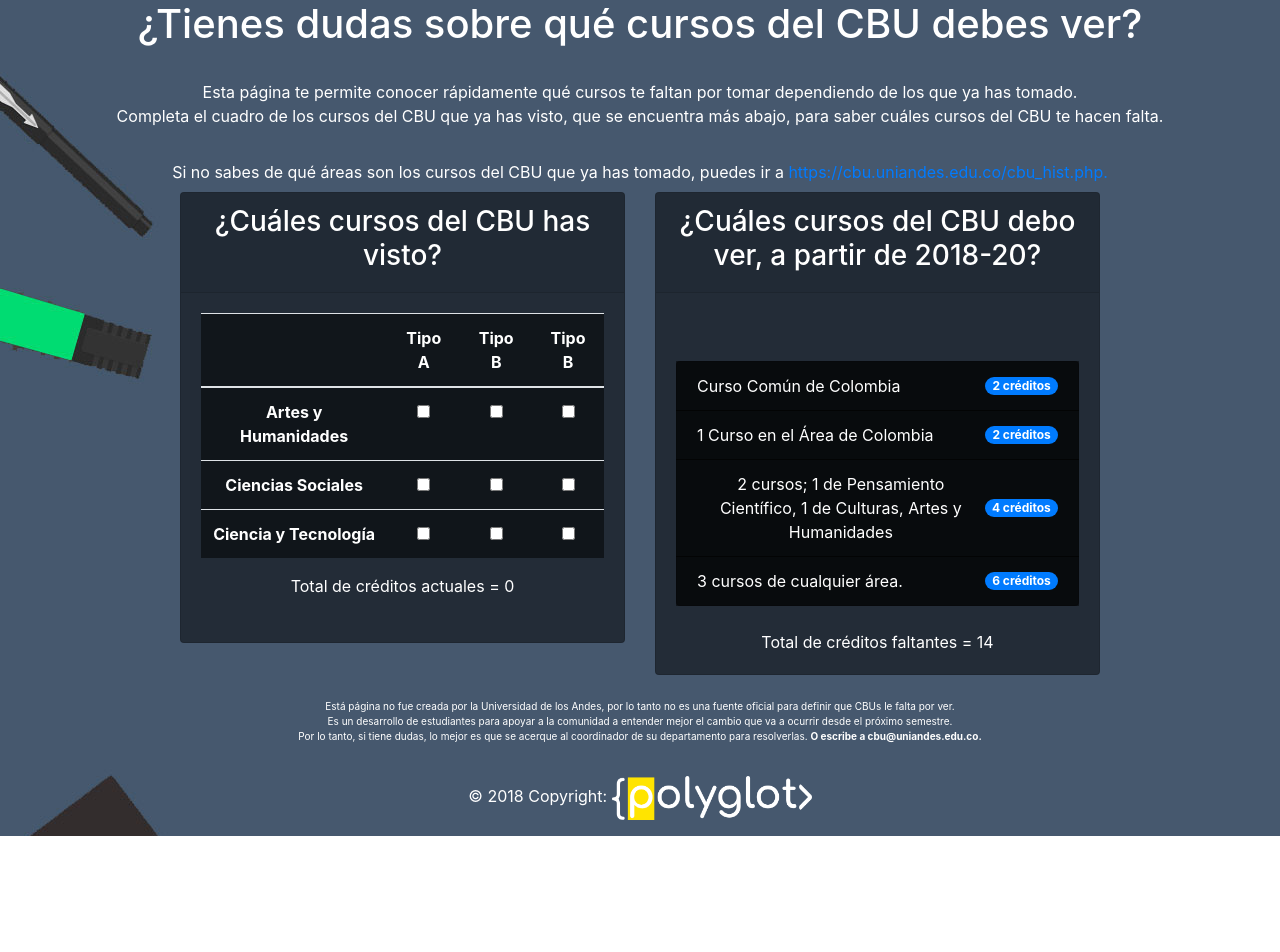
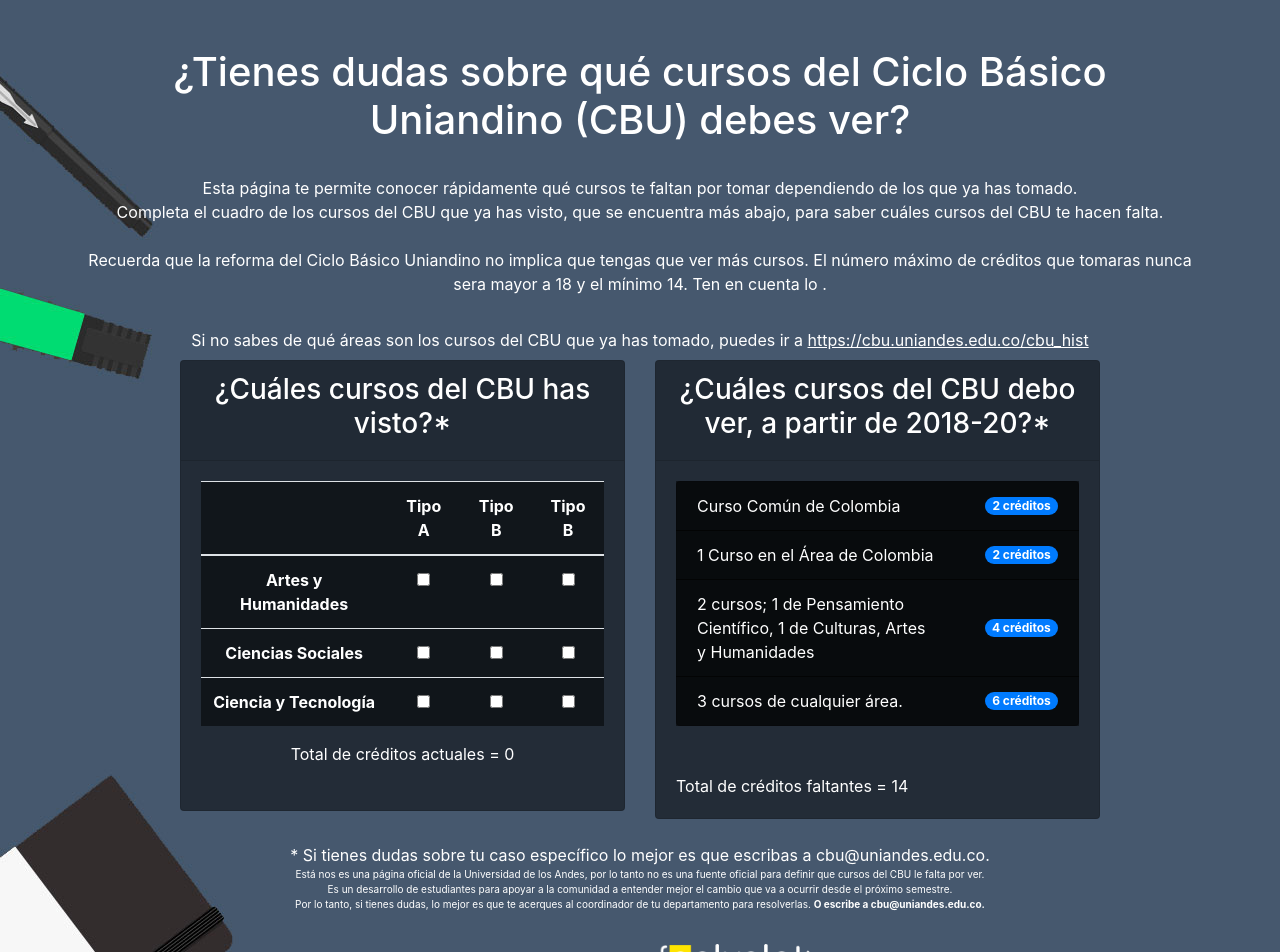
Before and after one commit to syvelasquez10/cbus2018, an Angular app: page / in a window 1280 px wide. Shown: the top 952 px of the page. Before the commit the page ends 836 px from the top, so only its background shows below. Built offline with nearby package versions, Linux system fonts and the light colour scheme.

Commit message:
Ultimos Cambios

```diff
--- a/src/app/app.component.html
+++ b/src/app/app.component.html
@@ -1,27 +1,32 @@
 <!--The content below is only a placeholder and can be replaced.-->
+<br>
+<br>
+<div class="container">
     <div style="text-align:center">
         <h1>
-    ¿Tienes dudas sobre qué cursos del CBU debes ver?
+          ¿Tienes dudas sobre qué cursos del Ciclo Básico Uniandino (CBU) debes ver?
         </h1>
         <br>
         <label>
           Esta página te permite conocer rápidamente qué cursos te faltan por tomar dependiendo de los que ya has tomado.
           <br>
           Completa el cuadro de los cursos del CBU que ya has visto, que se encuentra más abajo, para saber cuáles cursos del CBU te hacen falta.
+          <br>
+          <br>
+          Recuerda que la reforma del Ciclo Básico Uniandino no implica que tengas que ver más cursos. El número máximo de créditos que tomaras nunca sera mayor a 18 y el mínimo 14. Ten en cuenta lo .
         </label>
         <br>
         <br>
         <label>
-    Si no sabes de qué áreas son los cursos del CBU que ya has tomado, puedes ir a <a href="https://cbu.uniandes.edu.co/cbu_hist.php">https://cbu.uniandes.edu.co/cbu_hist.php.</a>
+          Si no sabes de qué áreas son los cursos del CBU que ya has tomado, puedes ir a <a href="https://cbu.uniandes.edu.co/cbu_hist.php" style="color: white;" target="_blank"><u>https://cbu.uniandes.edu.co/cbu_hist</u></a>
         </label>
       </div>
-<div class="container">
   <div class="row">
     <div class="col-md-1"></div>
     <div class="col-md-5">
       <div class="card"  style="background-color:rgba(0, 0, 0, 0.5);">
         <div class="card-header" style="text-align:center">
-          <h3>¿Cuáles cursos del CBU has visto?</h3>
+          <h3>¿Cuáles cursos del CBU has visto?*</h3>
         </div>
         <div class="card-body"  style="text-align:center">
           <table class="table table-striped" style="background-color:rgba(0, 0, 0, 0.5);">
@@ -64,13 +69,11 @@
       </div>
     </div>
     <div class="col-md-5">
-      <div class="card" style="background-color:rgba(0, 0, 0, 0.5);">
+      <div class="card" style="background-color:rgba(0, 0, 0, 0.5); text-align: left;">
         <div class="card-header" style="text-align:center">
-          <h3>¿Cuáles cursos del CBU debo ver, a partir de 2018-20?</h3>
+          <h3>¿Cuáles cursos del CBU debo ver, a partir de 2018-20?*</h3>
         </div>
-        <div class="card-body"  style="text-align:center">
-          <br>
-          <br>
+        <div class="card-body">
           <ul style="background-color:rgba(0, 0, 0, 0.5);" class="list-group" >
             <li *ngIf="this.getCreditosActuales() <= 12" style="background-color:rgba(0, 0, 0, 0.5);" class="list-group-item d-flex justify-content-between align-items-center">
               Curso Común de Colombia
@@ -81,7 +84,7 @@
               <span class="badge badge-primary badge-pill">2 créditos</span>
             </li>
             <li *ngIf="cursosRestantes() != 0" style="background-color:rgba(0, 0, 0, 0.5);" class="list-group-item d-flex justify-content-between align-items-center">
-              {{cursosRestantes()}} {{areaFaltante()}}
+              <div style="padding-right: 50px;">{{cursosRestantes()}} {{areaFaltante()}}</div>
               <span class="badge badge-primary badge-pill">{{cursosRestantes() * 2}} créditos</span>
             </li>
             <li *ngIf="getCreditosActuales() === 0" style="background-color:rgba(0, 0, 0, 0.5);" class="list-group-item d-flex justify-content-between align-items-center">
@@ -90,8 +93,10 @@
             </li>
           </ul>
           <br>
+          <br>
           <div *ngIf="getCreditosActuales() === 0"> Total de créditos faltantes = 14</div>
           <div *ngIf="getCreditosActuales() != 0">Total de créditos faltantes = {{getCreditosFaltantes()}}</div>
+
         </div>
       </div>
     </div>
@@ -99,13 +104,15 @@
   <br>
   <div class="row">
     <div class="col-md-1"></div>
-    <div class="col-md-10">
-      <p style="font-size: 10px; text-align: center;">
-        Está página no fue creada por la Universidad de los Andes, por lo tanto no es una fuente oficial para definir que CBUs le falta por ver.
+    <div class="col-md-10" style="text-align: center;">
+      * Si tienes dudas sobre tu caso específico lo mejor es que escribas a cbu@uniandes.edu.co.
+      <br>
+      <p style="font-size: 10px;">
+        Está nos es una página oficial de la Universidad de los Andes, por lo tanto no es una fuente oficial para definir que cursos del CBU le falta por ver.
         <br>
         Es un desarrollo de estudiantes para apoyar a la comunidad a entender mejor el cambio que va a ocurrir desde el próximo semestre.
         <br>
-        Por lo tanto, si tiene dudas, lo mejor es que se acerque al coordinador de su departamento para resolverlas. <strong>O escribe a cbu@uniandes.edu.co.</strong>
+        Por lo tanto, si tienes dudas, lo mejor es que te acerques al coordinador de tu departamento para resolverlas. <strong>O escribe a cbu@uniandes.edu.co.</strong>
       </p>
     </div>
   </div>
--- a/src/index.html
+++ b/src/index.html
@@ -28,8 +28,8 @@
 <footer class="page-footer">
     <!--Copyright-->
     <div class="footer-copyright py-3 text-center">
-        © 2018 Copyright:
-        <a href="https://polyglot.site"> <img width="200px" src="./assets/polyglot.png"/></a>
+        © 2018 Desarrollado por:
+        <a href="https://polyglot.site" target="_blank"> <img width="160px" src="./assets/polyglot.png"/></a>
     </div>
     <!--/.Copyright-->
 
```
Lines whose indentation alone changed are shown as unchanged.
